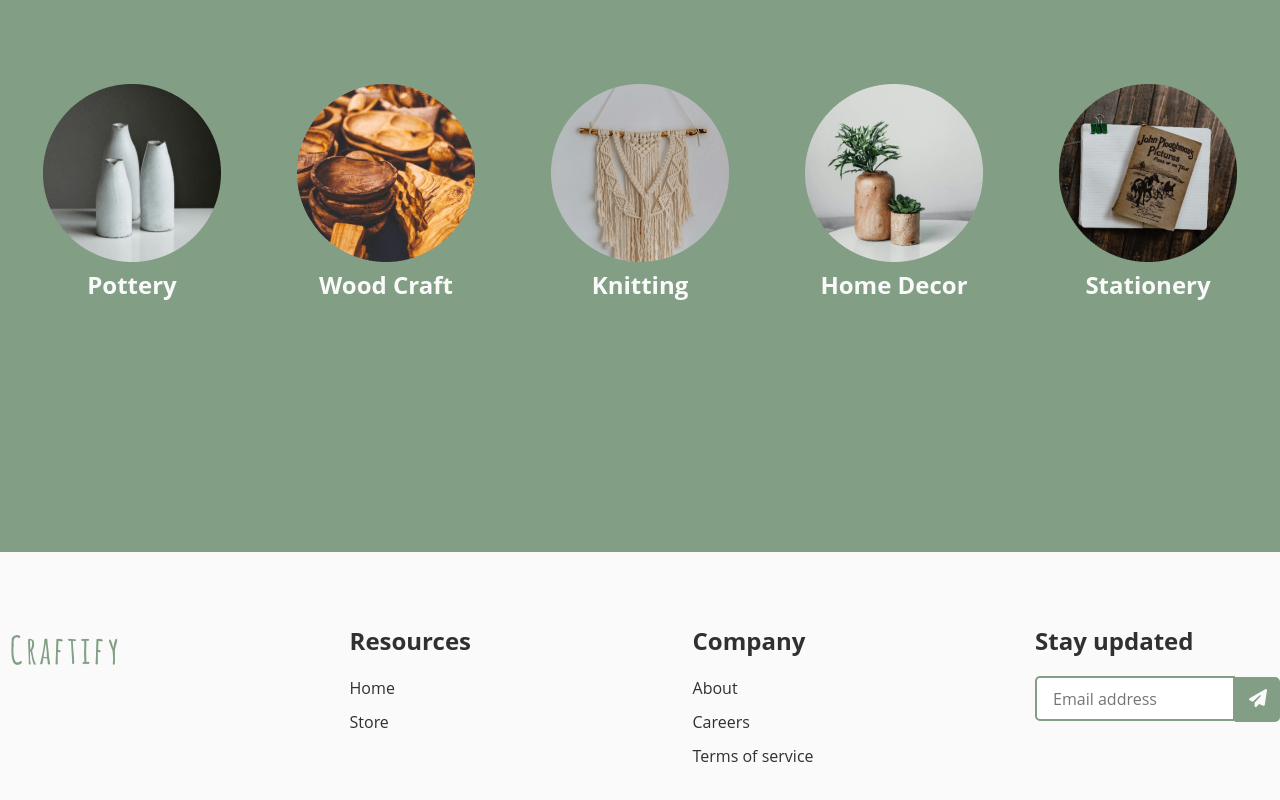
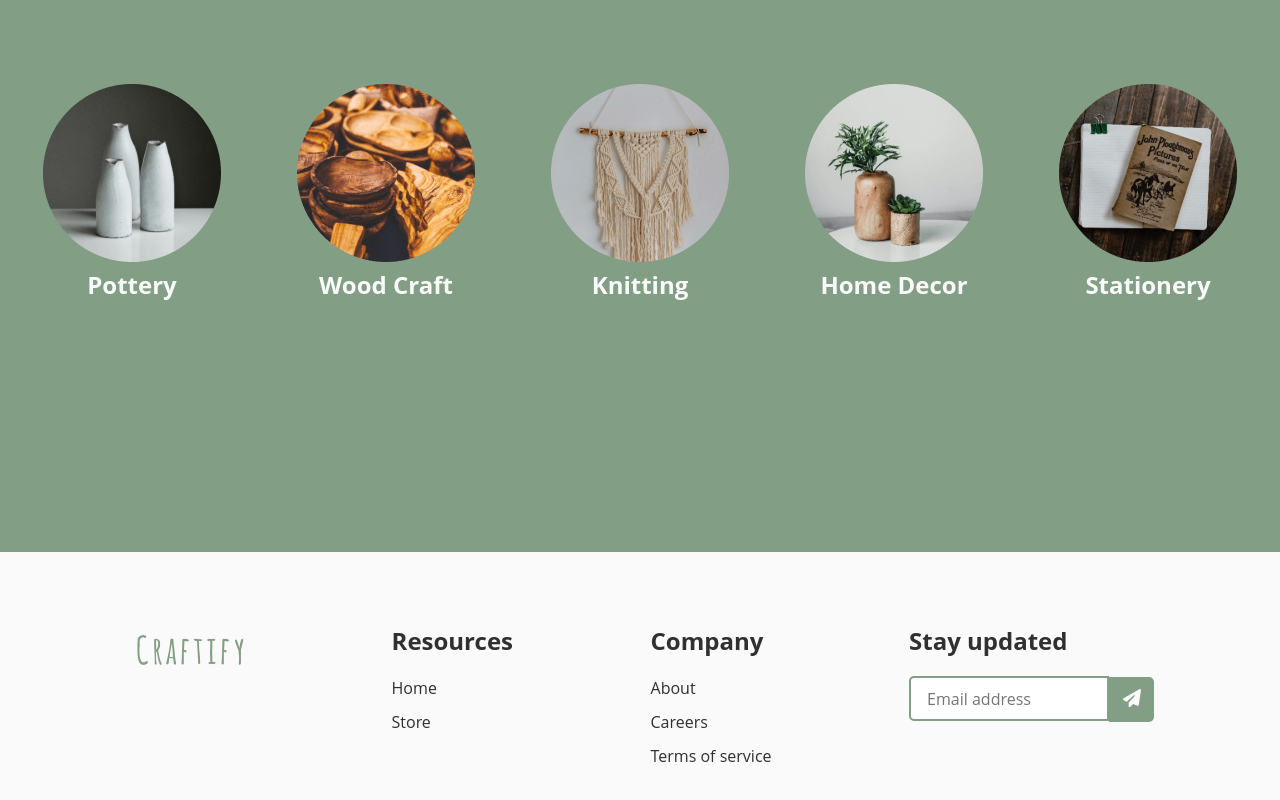
Before and after one commit to AkmalArifin/online-store, a Vue app in the folder frontend/: page / in a window 1280 px wide. Shown: the part 3968-4768 px from the top of the page. Built offline with nearby package versions, Linux system fonts and the light colour scheme.

Commit message:
feat: fix footbar

```diff
--- a/frontend/src/components/footbar/Footbar.vue
+++ b/frontend/src/components/footbar/Footbar.vue
@@ -47,7 +47,9 @@ export default {
 }
 
 .container {
+    margin: auto;
     margin-top: 70px;
+    max-width: 1028px;
 
     display: flex;
     justify-content: space-between;
```
